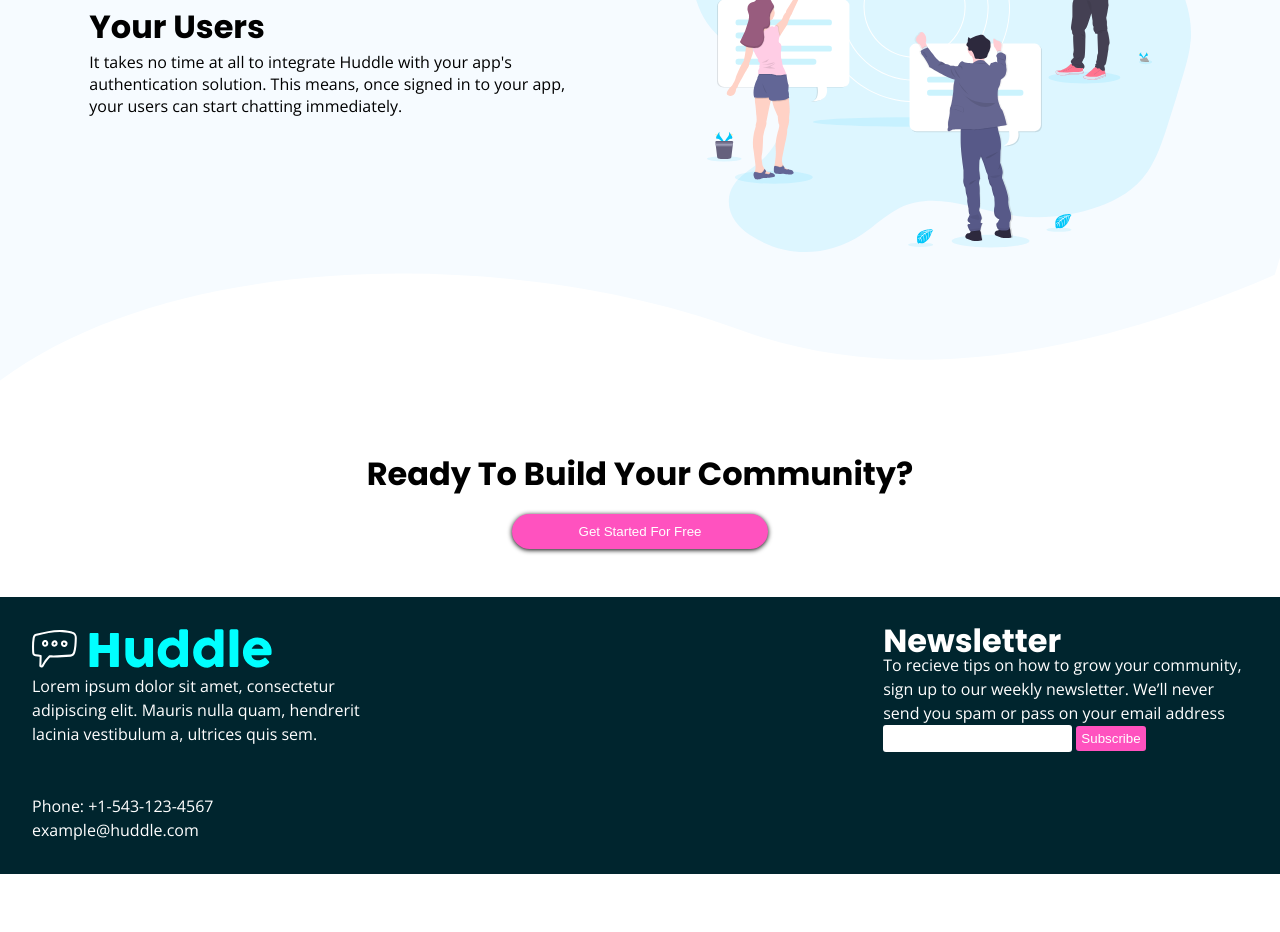
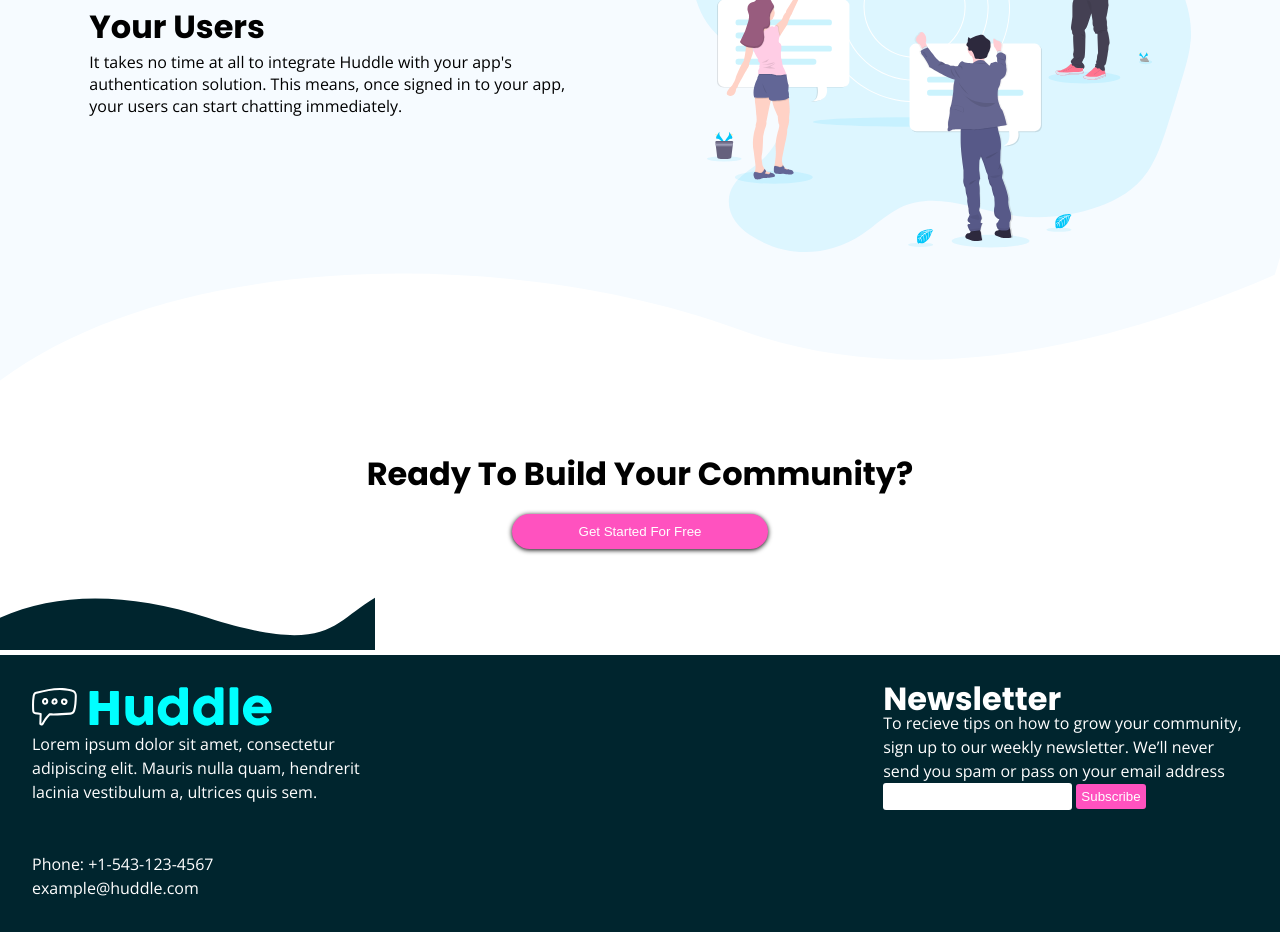
Before and after one commit to Tommy-clemz/first-landing-page, a plain HTML site: page index.html in a window 1280 px wide. Shown: the part 2269-3201 px from the top of the page. Before the commit the page ends 3143 px from the top, so only its background shows below. Drawn offline with nearby package versions, Linux system fonts and the light colour scheme.

Commit message:
Update index.html

```diff
--- a/index.html
+++ b/index.html
@@ -105,9 +105,8 @@
   Ready To Build Your Community?</h1>
   <button class="get-started for-free">
   Get Started For Free</button></div>
-<!--  <div id="wave"></div> -->
+<img src="./images/bg-footer-top-mobile.svg" alt="">
   <footer>
-
   <div class="lorem-container">
     <img src="./images/logo.svg" alt=""><p>
   Lorem ipsum dolor sit amet, consectetur adipiscing elit. Mauris nulla quam, hendrerit lacinia
```
